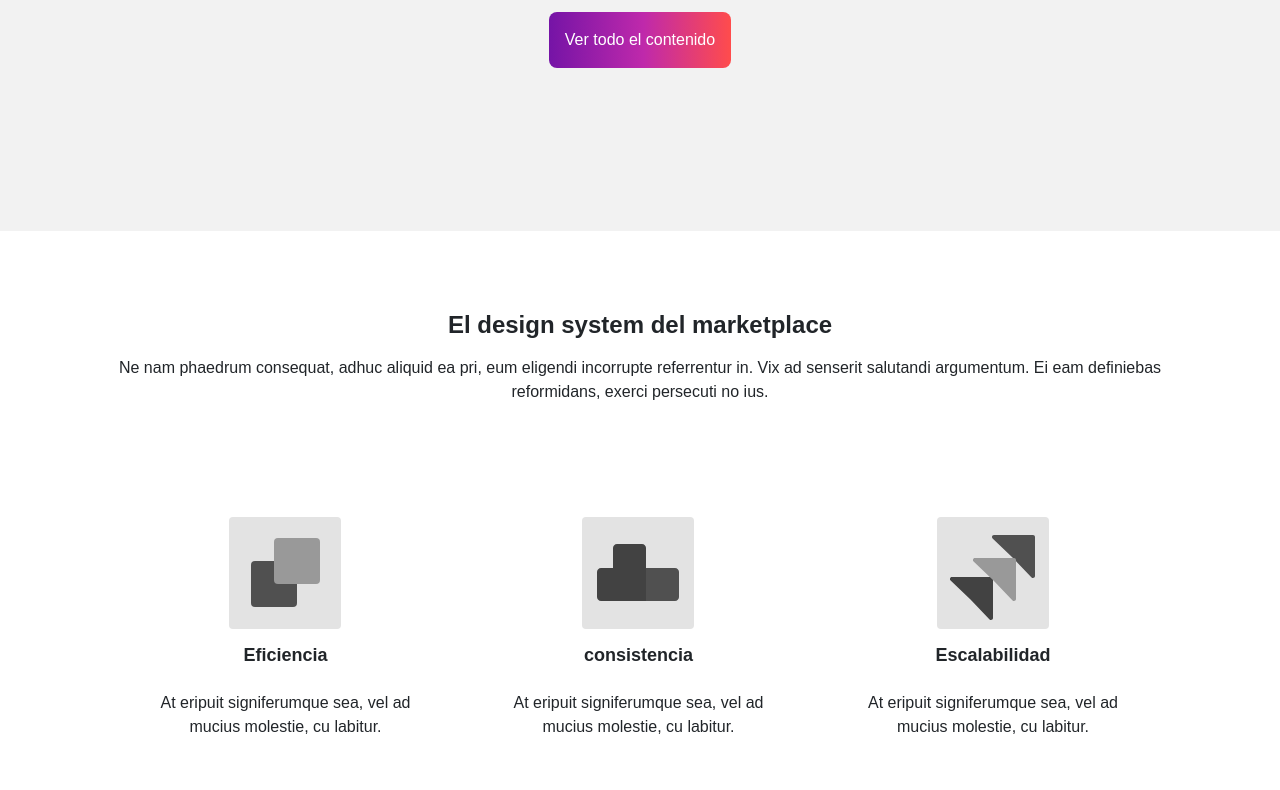
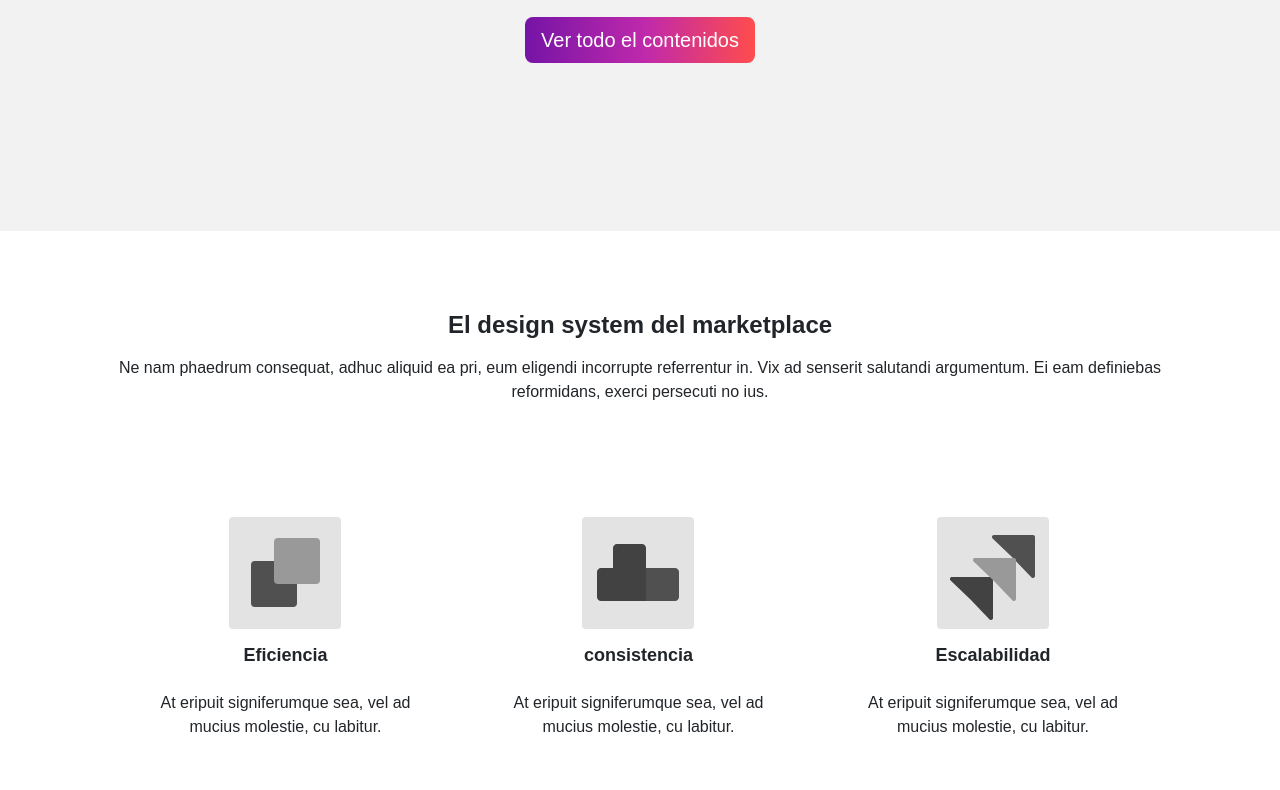
Before and after one commit to Bnja-A/cod-DS, a plain HTML site: page index.html in a window 1280 px wide. Shown: the part 249-1039 px from the top of the page. Drawn offline with nearby package versions, Linux system fonts and the light colour scheme.

Commit message:
button bootstrap

```diff
--- a/estyle.css/estilos.css
+++ b/estyle.css/estilos.css
@@ -9,7 +9,7 @@ body {
     font-size: 1rem;
 }
 
-/* Generales */
+/* Generales
 .primary_button {
     padding: 16px;
     font-size: 1rem;
@@ -25,6 +25,15 @@ body {
     transform: translatey(-4px);
     box-shadow: 0px 8px 5px rgba(5, 44, 82, 0.11);
     transition: ease-out;
+}
+*/
+
+.btn-primary{
+    background: linear-gradient(90deg, rgba(117, 20, 166, 1) 0%, rgba(191, 41, 171, 1) 52%, rgba(255, 76, 76, 1) 100%) !important;
+    border:0px;
+}
+.btn-primary:hover{
+    background: linear-gradient(100deg, rgba(117, 20, 166, 1) 0%, rgba(191, 41, 171, 1) 19%, rgba(255, 76, 76, 1) 100%)!important;
 }
 
 h1 {
--- a/index.html
+++ b/index.html
@@ -75,7 +75,7 @@
                 <p class="animate__animated animate__fadeInDown">prueba de wireframe en baja</p>
                 <h1 class="animate__animated animate__fadeInDown">Desarrollo web Design system</h1>
             </div>
-            <input type="button" value="Ver todo el contenido" class="primary_button ">
+            <button type="button" class="btn btn-lg btn-primary" a href="./proyectos.html" >Ver todo el contenidos</button>
         </section> <!-- Hero_final -->
 
         <section class="content">
```
